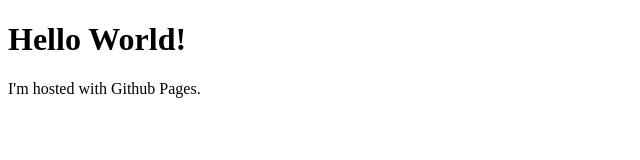
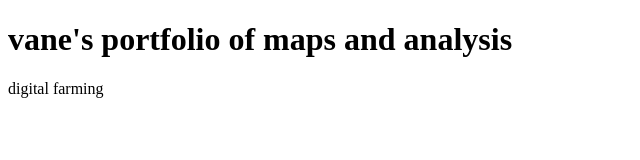
Before and after one commit to vanesa-martin-arias/vanesa-martin-arias.github.io, a plain HTML site: page index.html in a window 1280 px wide. Shown: the whole page, without its empty margins (0-640 px from the left). Drawn offline with Linux system fonts and the light colour scheme.

Commit message:
Update index.html

```diff
--- a/index.html
+++ b/index.html
@@ -1,7 +1,8 @@
 <!DOCTYPE html>
 <html>
 <body>
-<h1>Hello World!</h1>
-<p>I'm hosted with Github Pages.</p>
+<h1>vane's portfolio of maps and analysis</h1>
+<p>digital farming</p>
 </body>
+
 </html>
```
